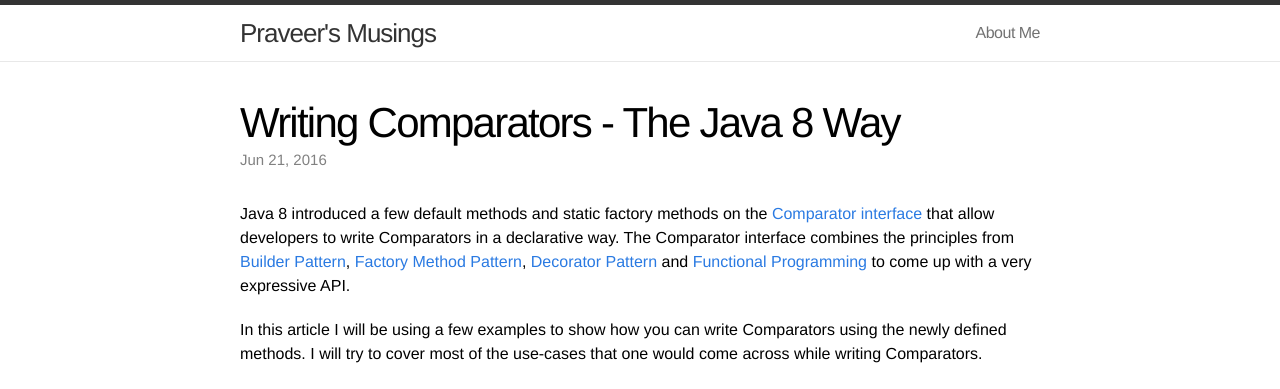
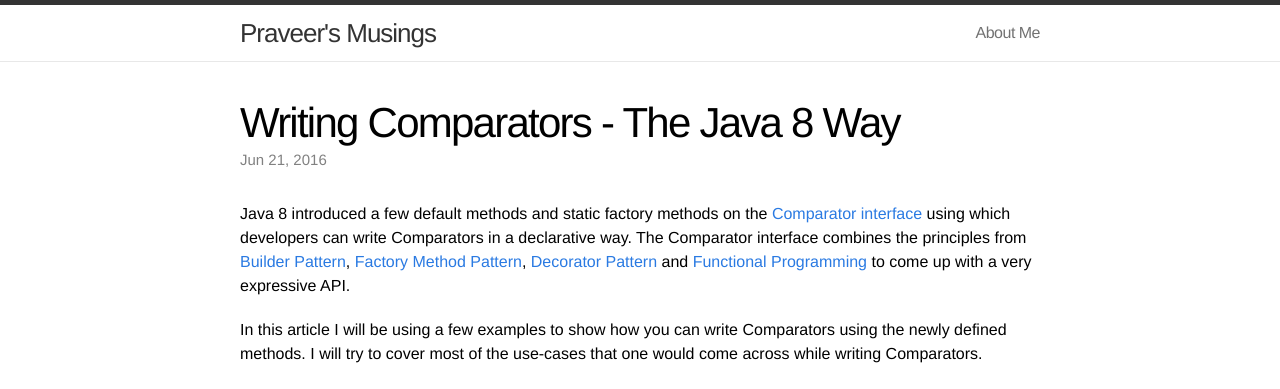
Before and after one commit to praveer09/praveer09.github.io, a Jekyll site: the page built from _posts/2016-06-21-writing-comparators-the-java8-way.markdown, in a window 1280 px wide and 900 px high. Shown: the top 389 px of the window. Built offline with Jekyll 4.4.1, drawn with Linux system fonts in a browser that asks for light colours; comment, search, counter and statistics services are not loaded.

Commit message:
Correct setence in the Java 8 Comparators blog post

```diff
--- a/_posts/2016-06-21-writing-comparators-the-java8-way.markdown
+++ b/_posts/2016-06-21-writing-comparators-the-java8-way.markdown
@@ -7,7 +7,7 @@ categories: technology
 ---
 
 Java 8 introduced a few default methods and static factory methods on the [Comparator interface][ComparatorInterface]
-that allow developers to write Comparators in a declarative way. The Comparator interface combines the principles from
+using which developers can write Comparators in a declarative way. The Comparator interface combines the principles from
 [Builder Pattern][Builder], [Factory Method Pattern][FactoryMethod], [Decorator Pattern][Decorator] and
 [Functional Programming][Functional] to come up with a very expressive API.
 
```
